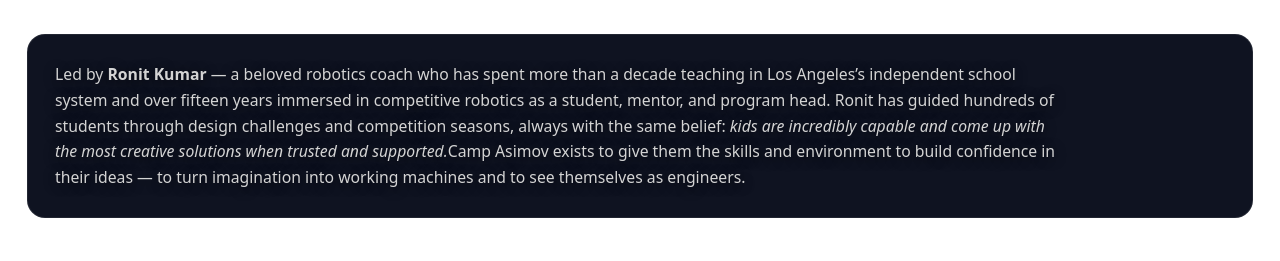
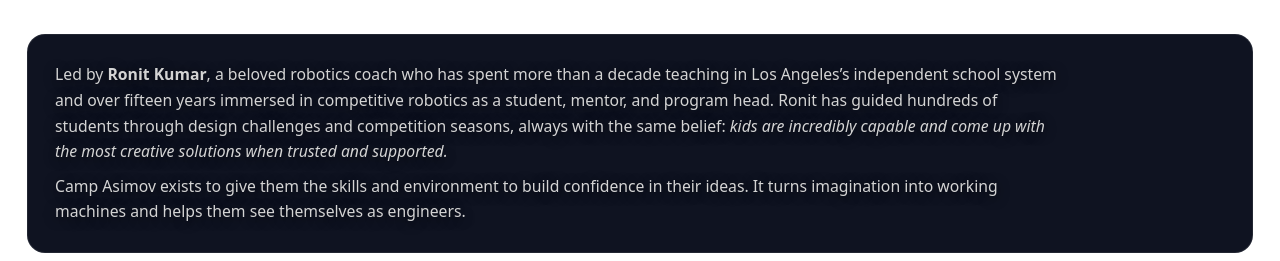
Before and after one commit to KingKumar/camp-asimov, a Next.js app: page / in a window 1280 px wide. Shown: the part 4375-4636 px from the top of the page. Built offline with nearby package versions, Linux system fonts and the light colour scheme.

Commit message:
Update AsimovLanding.tsx

```diff
--- a/components/AsimovLanding.tsx
+++ b/components/AsimovLanding.tsx
@@ -822,12 +822,14 @@
     {/* Coach blurb */}
     <div className="mt-8 rounded-2xl border p-6" style={{ borderColor: ink.line, background: ink.panel }}>
       <div className="text-sm text-neutral-300 leading-relaxed max-w-4xl">
-        Led by <strong>Ronit Kumar</strong> — a beloved robotics coach who has spent more than a decade teaching in Los Angeles’s
+        Led by <strong>Ronit Kumar</strong>, a beloved robotics coach who has spent more than a decade teaching in Los Angeles’s
         independent school system and over fifteen years immersed in competitive robotics as a student, mentor, and program head.
         Ronit has guided hundreds of students through design challenges and competition seasons, always with the same belief:
-        <em> kids are incredibly capable and come up with the most creative solutions when trusted and supported.</em>
-        Camp Asimov exists to give them the skills and environment to build confidence in their ideas — to turn imagination into
-        working machines and to see themselves as engineers.
+        <em> kids are incredibly capable and come up with the most creative solutions when trusted and supported.</em>{" "}
+        <span className="block mt-2">
+          Camp Asimov exists to give them the skills and environment to build confidence in their ideas. It turns imagination into
+          working machines and helps them see themselves as engineers.
+        </span>
       </div>
     </div>
 
```
